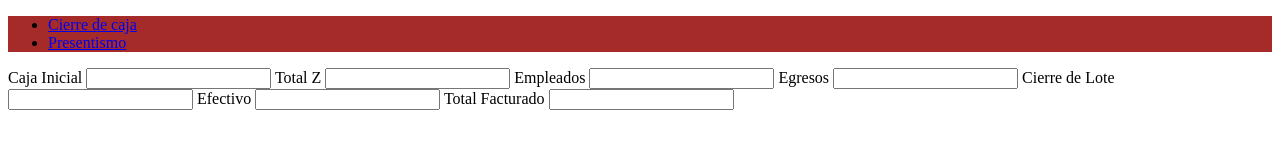
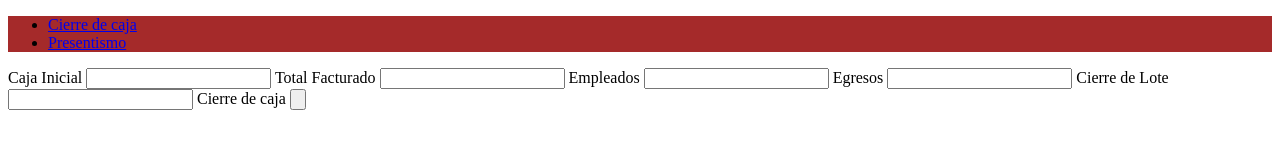
Before and after one commit to Thurnalion/preentrega1javascriptsaleno, a plain HTML site: page index.html in a window 1280 px wide. Drawn offline with Linux system fonts and the light colour scheme; files whose address does not match are found by name.

Commit message:
nuevo ahora

```diff
--- a/index.html
+++ b/index.html
@@ -19,25 +19,22 @@
     <form action="" class="form">
 
         <label class="cajaInicial"> Caja Inicial</label>
-        <input type="number" id="caja">
+        <input type="number" id="caja" oninput="calculo()">
 
-        <label class="totalZ"> Total Z</label>
-        <input type="number" id="z">
+        <label class="totalZ"> Total Facturado</label>
+        <input type="number" id="z" oninput="calculo()">
 
         <label class="empleados"> Empleados</label>
-        <input type="number" id="empleados1">
+        <input type="number" id="empleados1" oninput="calculo()">
 
         <label class="egresos">Egresos</label>
-        <input type="number" id="egresos1">
+        <input type="number" id="egresos1" oninput="calculo()">
 
         <label class="tarjetas">Cierre de Lote</label>
-        <input type="number" id="cierrelote">
+        <input type="number" id="cierrelote" oninput="calculo()">
 
-        <label class="efectivo">Efectivo</label>
-        <input type="number" id="efectivo1">
-
-        <label class="totalFacturado">Total Facturado</label>
-        <input type="number" id="totalfacturado1">
+        <label class="Cierre">Cierre de caja</label>
+        <input type="button" name="name" value="" id="resultado">
 
 
     </form>
--- a/preentregajavascript1.js
+++ b/preentregajavascript1.js
@@ -1,11 +1,18 @@
-function calculo1(){
+function calculo(){
 
     let valorcaja = parseFloat(document.getElementById("caja").value)|| 0;
-    let valorz = parseFloat(document.getElementById("z").value )|| 0;
+    let tf = parseFloat(document.getElementById("z").value )|| 0;
+    let personal = parseFloat(document.getElementById("empleados1").value )|| 0;
+    let egre = parseFloat(document.getElementById("egresos1").value )|| 0;
+    let cl = parseFloat(document.getElementById("cierrelote").value )|| 0;
+
+    document.getElementById("resultado").value = valorcaja + tf -
+    personal - egre - cl;
+
 }
 
 
-/*
+/* NO TENER EN CUENTA
 let efectivo = 10
 
 let valordeZ = prompt("Ingresar valor de Z");
@@ -16,10 +23,13 @@ let personal = prompt("Valor total de personal");
 function resta(valordeZ, cierreDeLote, egresos, personal){
 return valordeZ - cierreDeLote - egresos - personal;
 }
-
 const cierreDeCaja = resta(valordeZ, cierreDeLote, egresos, personal);
 */
 
+
+
+
+/* ESTA PARTE DE ABAJO AUN NO LA ADAPTE
 
 if(cierreDeCaja === efectivo){
     alert("El cierre de caja fue exitoso");
@@ -36,6 +46,7 @@ if(cierreDeCaja === efectivo){
 
 }
 
+*/
 
 
 let empleados = prompt("Cantidad de empleados");
```
